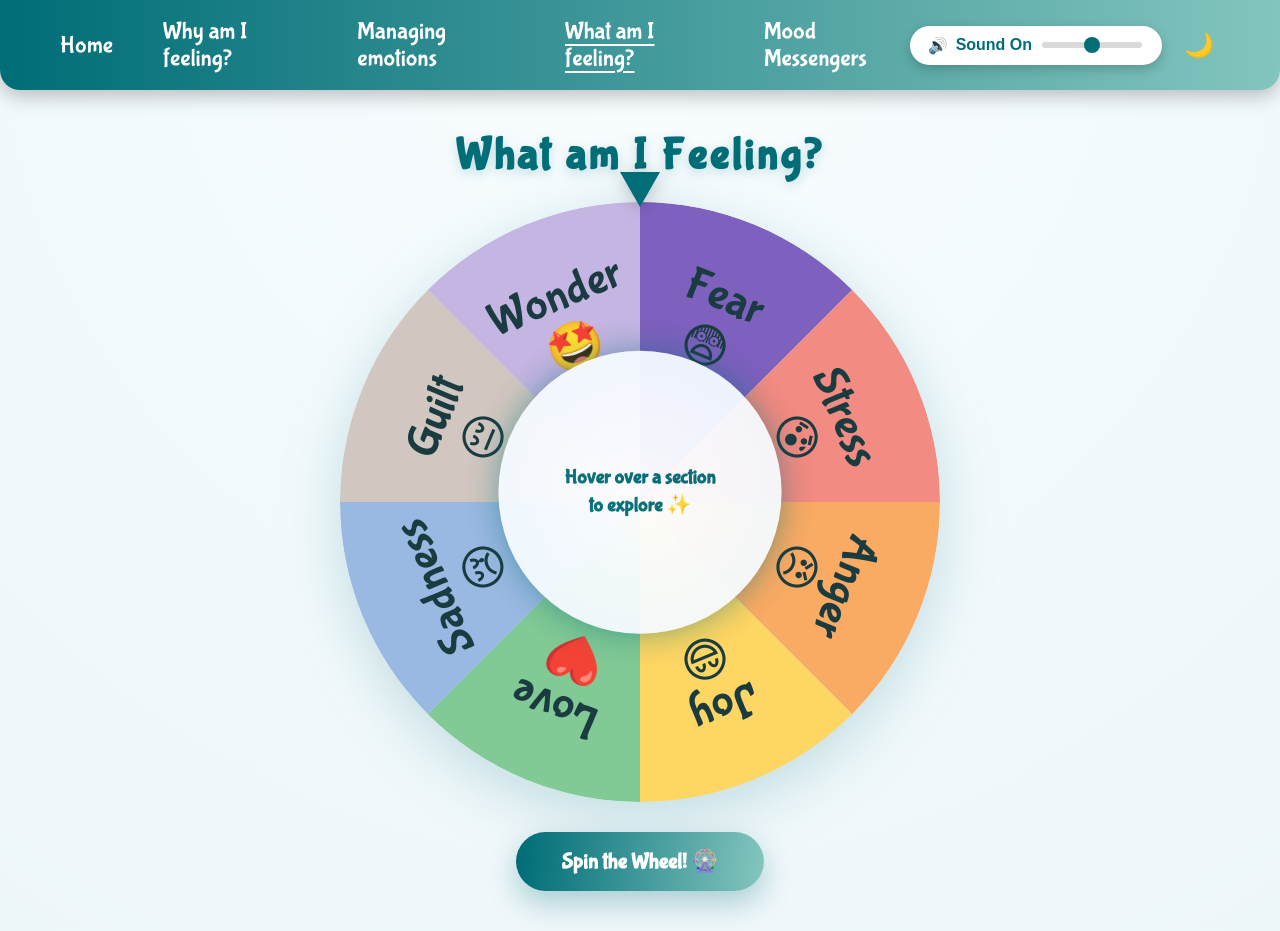
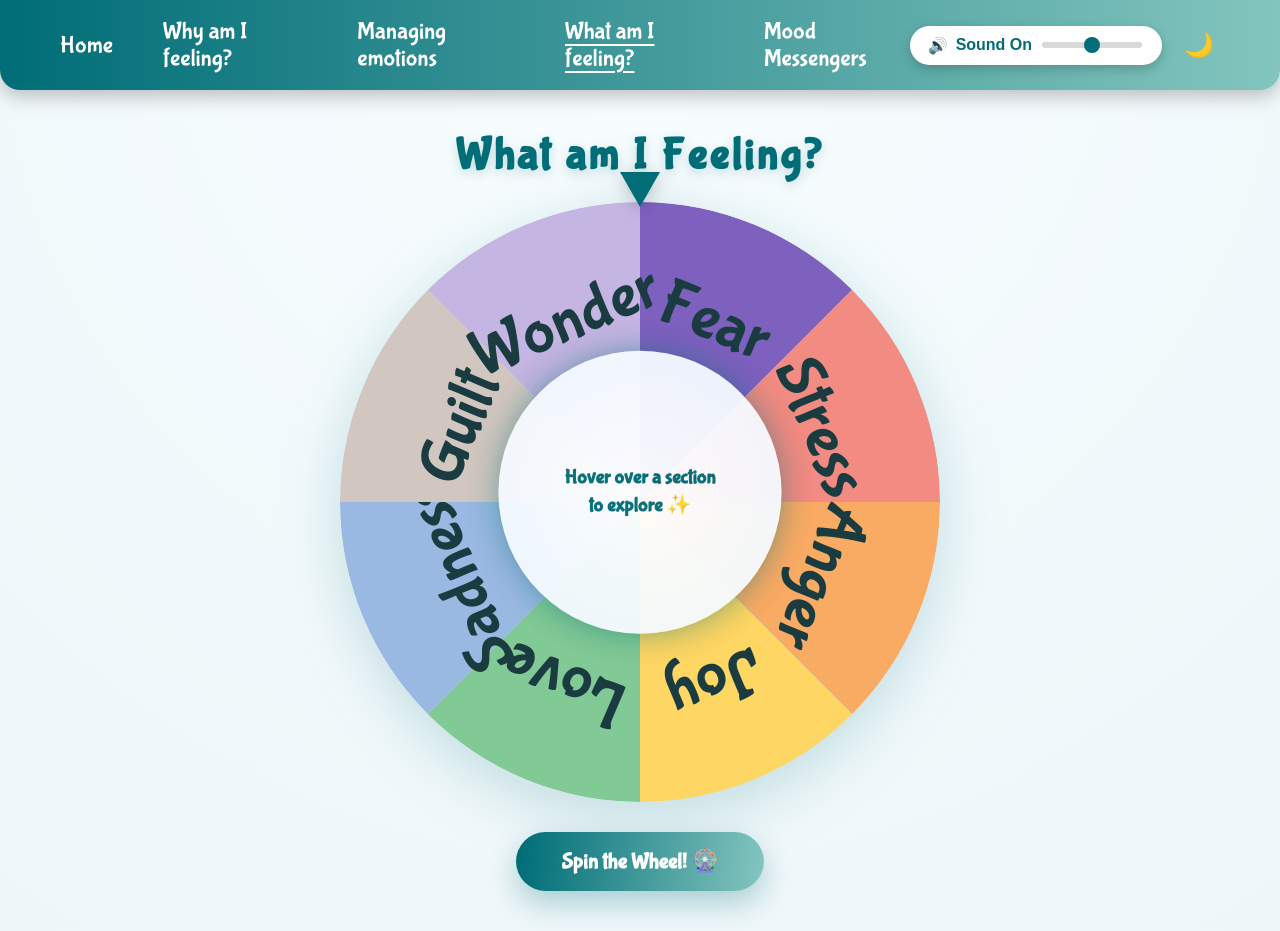
Before and after one commit to zafirazainkhan-png/mindmap_the_emotional_blueprint, a Flask app: page /what-am-i-feeling in a window 1280 px wide. Run offline with Flask 3, Linux system fonts and the light colour scheme.

Commit message:
Remove emojis from wheel labels and increase font size for better readability

```diff
--- a/templates/what_am_i_feeling.html
+++ b/templates/what_am_i_feeling.html
@@ -248,7 +248,7 @@
 
     .label {
       pointer-events: none;
-      font-size: 7.8px;
+      font-size: 11px;
       text-anchor: middle;
       alignment-baseline: central;
       fill: #1a3c40;
@@ -450,8 +450,7 @@
     text.setAttribute("x", labelX);
     text.setAttribute("y", labelY);
     text.setAttribute("class", "label");
-    // Using tspan for better centering of multi-line text
-    text.innerHTML = `<tspan x="${labelX}" dy="-0.3em">${item.name}</tspan><tspan x="${labelX}" dy="1.2em">${item.emoji}</tspan>`;
+    text.innerHTML = item.name;
     text.setAttribute("transform", `rotate(${midAngle + 90}, ${labelX}, ${labelY})`);
     svg.appendChild(text);
 
```
